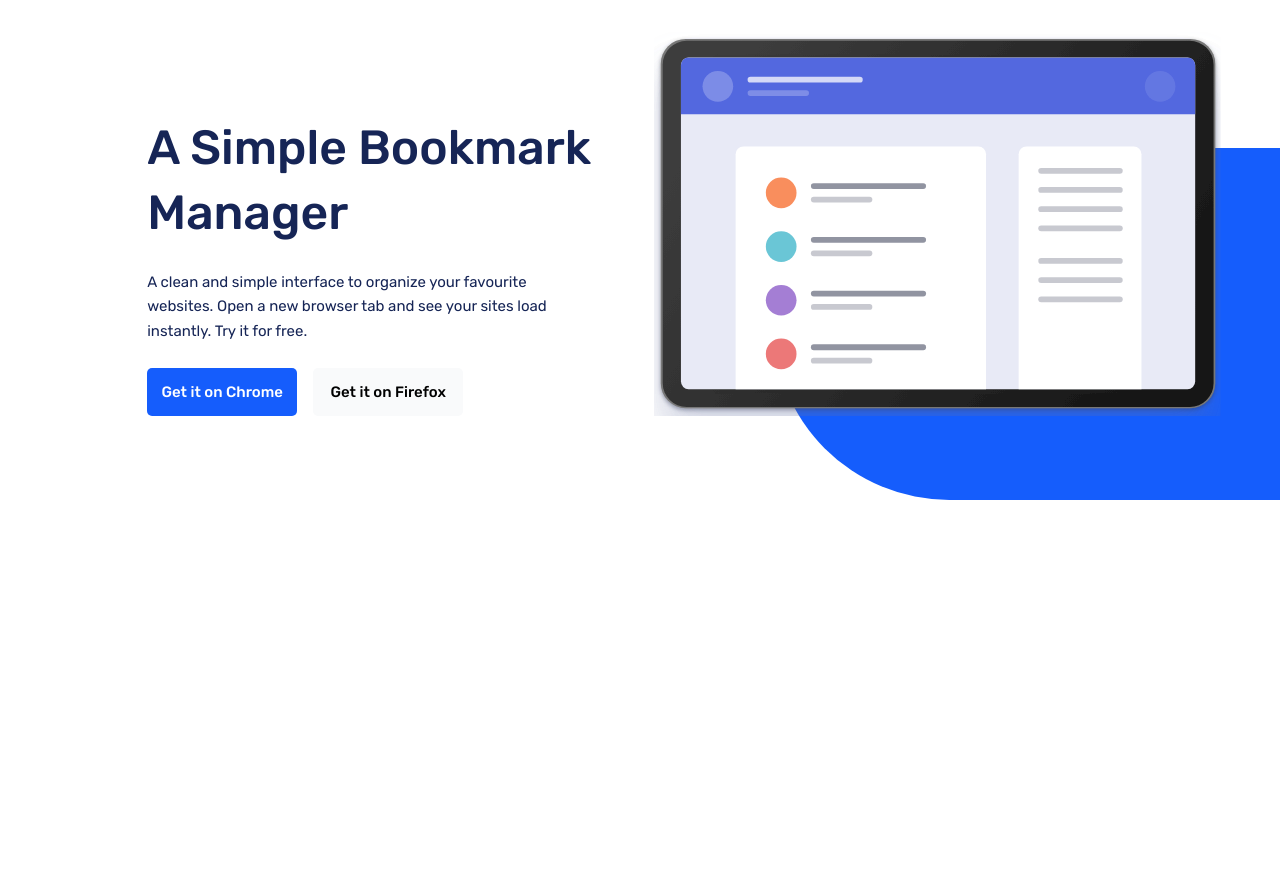
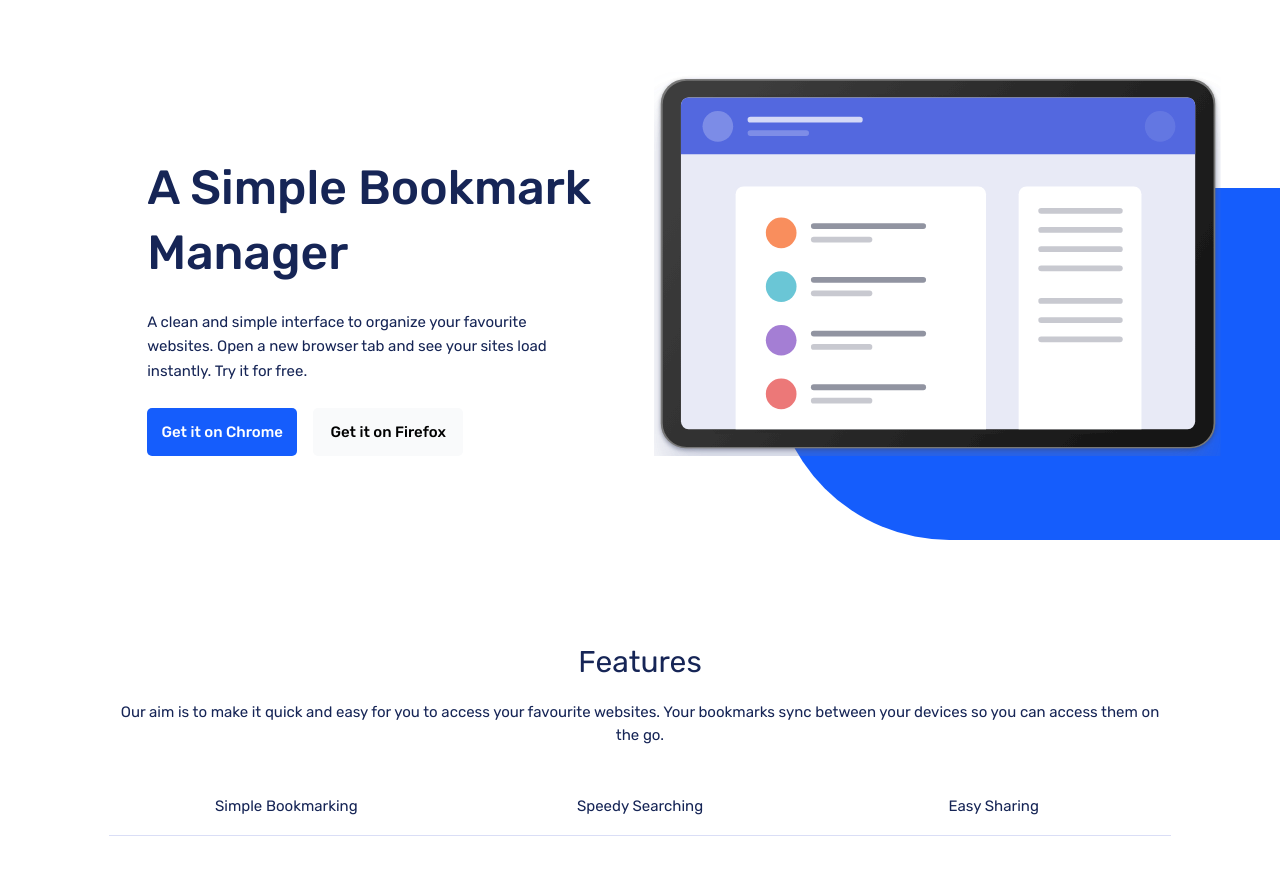
Before and after one commit to Star-Mdakane/bookmark-landing-page-tailwindcss, a website built with Vite: page index.html in a window 1280 px wide. Shown: the part 73-948 px from the top of the page. Before the commit the page ends 840 px from the top, so only its background shows below. Built offline with nearby package versions, Linux system fonts and the light colour scheme.

Commit message:
feature buttons and hover state

```diff
--- a/index.html
+++ b/index.html
@@ -42,7 +42,7 @@
     <!-- Hero section -->
 
     <section id="hero"
-      class="container max-w-full flex flex-col lg:flex-row-reverse mt-10 mx-auto gap-y-12 md:h-211 md:gap-y-18 md:mx-0 lg:max-h-117 lg:max-w-[88.5%] lg:ml-auto">
+      class="container max-w-full flex flex-col lg:flex-row-reverse my-10 mx-auto gap-y-12 md:h-211 md:gap-y-18 md:mx-0 md:my-20 lg:max-h-117 lg:max-w-[88.5%] lg:ml-auto">
       <!-- Hero img -->
       <div class="relative overflow-hidden h-75 md:h-117 lg:w-183.75 lg:h-full">
         <img
@@ -75,12 +75,53 @@
         </div>
       </div>
     </section>
+
+    <!-- Features section -->
+
+    <section id="features">
+      <div class="w-full flex flex-col gap-8 my-25">
+        <!-- Section header -->
+
+        <div class="flex flex-col gap-4 w-[82.9%] mx-auto">
+          <h2 class="text-center text-[30px] font-normal text-blue-950">
+            Features
+          </h2>
+          <p class="text-center text-[15px] font-normal text-blue-950">
+            Our aim is to make it quick and easy for you to access your favourite websites.
+            Your bookmarks sync between your devices so you can access them on the go.
+          </p>
+        </div>
+        <!-- Features -->
+        <div class="flex flex-flex-col gap-8 lg:flex-row">
+          <!-- features list -->
+          <ul class="w-[82.9%] mx-auto flex flex-col items-center justify-center lg:flex-row">
+            <li
+              class="py-4 w-full text-center border border-l-0 border-r-0 border-t-[#495dcf]/20 border-b-[#495dcf]/20 lg:border-t-0 active:">
+              <a class="text-[15px] leading-[165%] text-blue-950 font-normal hover:text-red-400" href="#">
+                Simple Bookmarking
+              </a>
+            </li>
+            <li class="py-4 w-full text-center border border-l-0 border-r-0 border-t-0 border-b-[#495dcf]/20">
+              <a class="py-4 text-[15px] leading-[165%] text-blue-950 font-normal border-0 hover:text-red-400 target:border-4 border-t-0 border-r-0 border-l-0 border-b-red-400"
+                href="#">
+                Speedy Searching
+              </a>
+            </li>
+            <li class="py-4 w-full text-center border border-l-0 border-r-0 border-t-0 border-b-[#495dcf]/20 ">
+              <a class="text-[15px] leading-[165%] text-blue-950 font-normal hover:text-red-400" href="#">
+                Easy Sharing
+              </a>
+            </li>
+          </ul>
+          <!-- bookmark boxes -->
+        </div>
+      </div>
+    </section>
   </div>
 
 
 
   <!--
-  Features
   Pricing
   Contact
   Login
@@ -91,12 +132,9 @@
 
   Features
 
-  Our aim is to make it quick and easy for you to access your favourite websites.
-  Your bookmarks sync between your devices so you can access them on the go.
 
-  Simple Bookmarking
-  Speedy Searching
-  Easy Sharing
+
+
 
   Bookmark in one click
 
```
Also changed, not shown: src/output.css.
